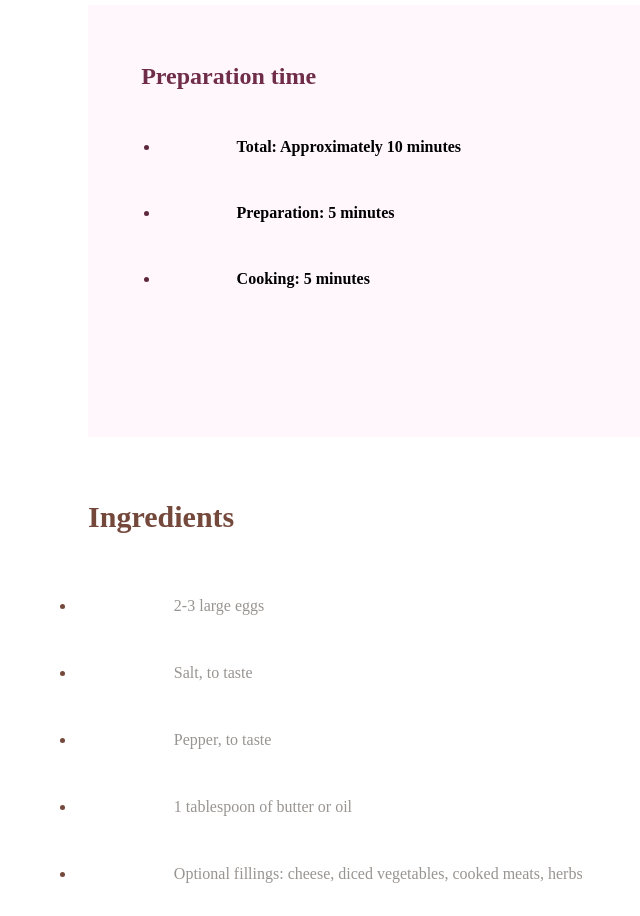
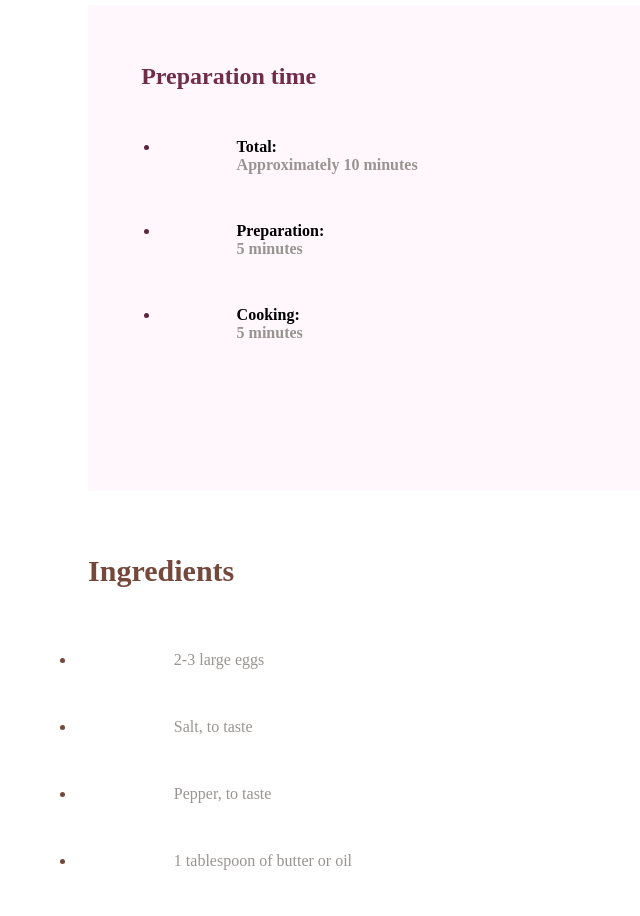
Before and after one commit to Carlos-J-Guevara/Practica-recipe-page-main, a plain HTML site: page index.html in a window 1280 px wide. Shown: the part 880-1796 px from the top of the page, without its empty margins (21-661 px from the left). Drawn offline with Linux system fonts and the light colour scheme.

Commit message:
Desconocido el porque no se corrigio o no desplazo hacia arriba en conjunto como uno solo.

```diff
--- a/index.html
+++ b/index.html
@@ -31,9 +31,9 @@
 <section class="preparation">
   <h1>Preparation time</h1>
   <ul>
-    <li id="total"><span><strong>Total:</strong> Approximately 10 minutes</span></li>
-    <li id="preparation"><span><strong>Preparation:</strong> 5 minutes</span></li>
-    <li id="cooking"><span><strong>Cooking:</strong> 5 minutes</span></li>
+    <li id="total"><span>Total:</span><div class="comonPreparation">Approximately 10 minutes</div></li>
+    <li id="preparation"><span>Preparation:</span><div class="comonPreparation">5 minutes</div></li>
+    <li id="cooking"><span>Cooking:</span><div class="comonPreparation">5 minutes</div></li>
   </ul>
 </section>
 
--- a/style.css
+++ b/style.css
@@ -35,6 +35,7 @@ header img{
     color: rgb(152, 148, 145);
 }
 
+/* preparation */
 .preparation{
   background-color: rgb(255, 247, 252);
   margin: 5% 8%;
@@ -63,6 +64,11 @@ header img{
 
 .preparation span{
   color: black;
+  font-weight: bold;
+}
+
+li .comonPreparation{
+  color: rgb(152, 148, 145);
 }
 
 /* ingredients. */
```
